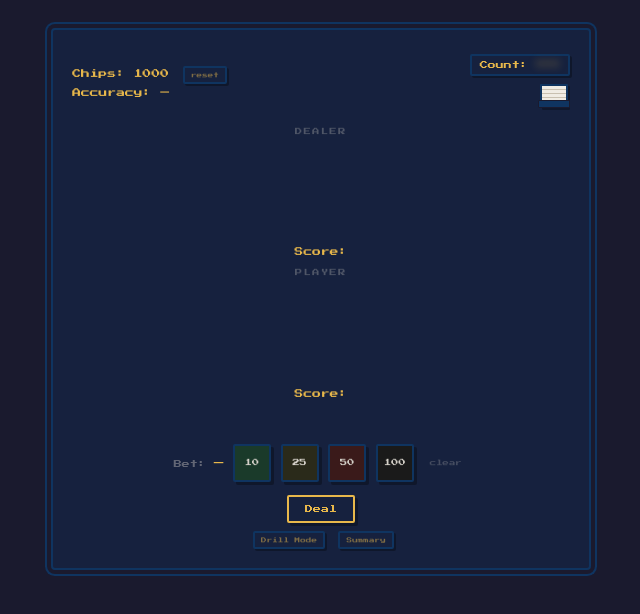
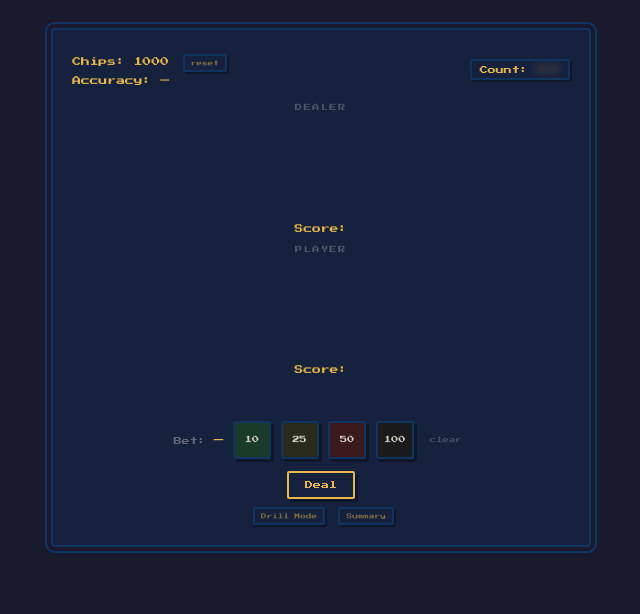
Before and after one commit to mplaza27/simple-blackjack, a website: page static/index.html in a window 1280 px wide. Shown: the whole page, without its empty margins (319-959 px from the left). Drawn offline with Linux system fonts and the light colour scheme.

Commit message:
Update static index; add README
Co-Authored-By: Claude Opus 5 <noreply@anthropic.com>

```diff
--- a/static/index.html
+++ b/static/index.html
@@ -20,7 +20,6 @@
                         <span id="count-label">Count:</span>
                         <span id="count-value" class="count-hidden">???</span>
                     </div>
-                    <div class="shoe" title="Card shoe"></div>
                 </div>
             </div>
 
```
Also changed, not shown: README.md (added).
